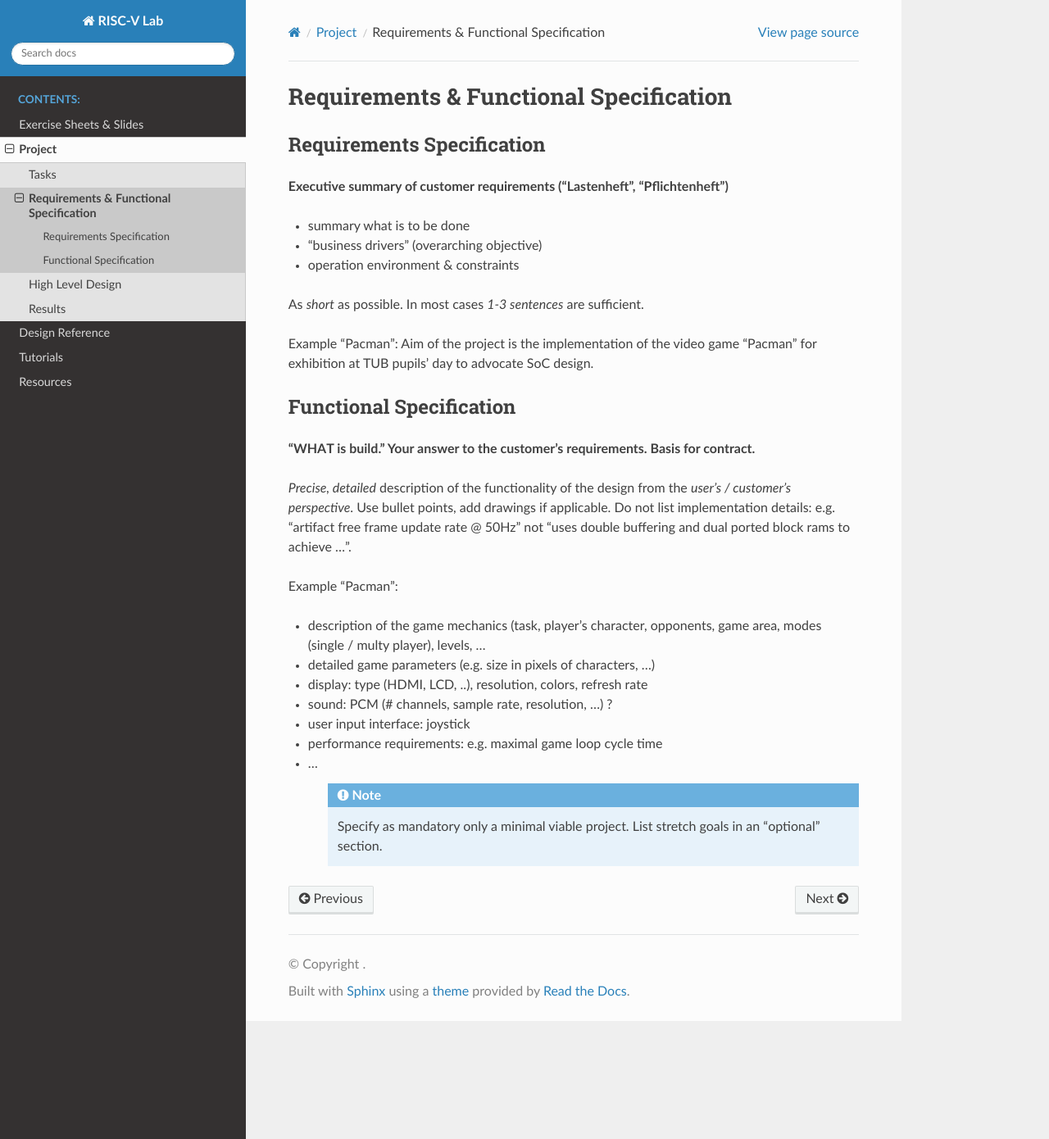
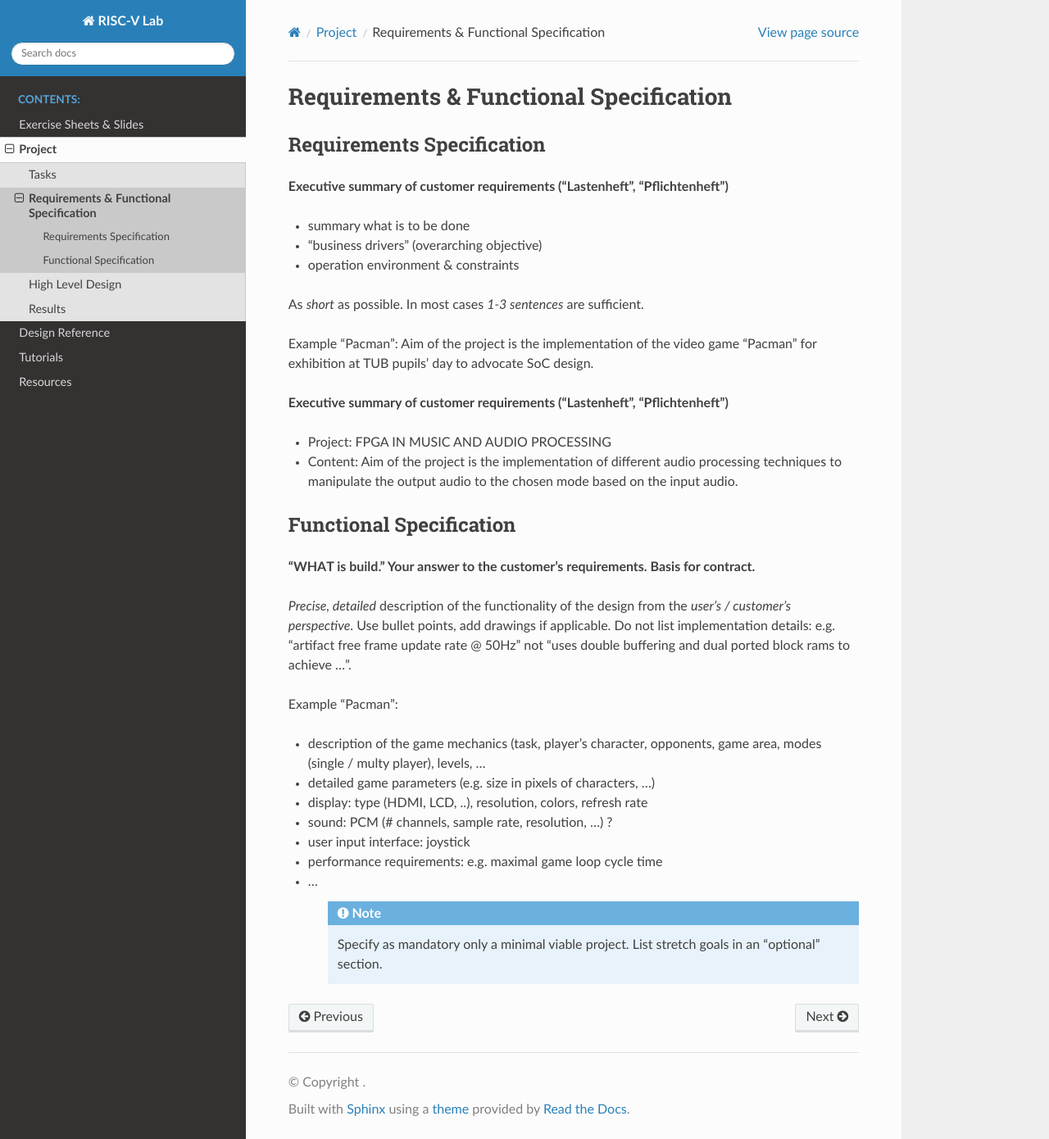
Before and after one commit to hejiepn/massive_parallel_fir_filter, a Sphinx documentation site: the page built from docs/project/specification.rst, in a window 1280 px wide and 1390 px high. Shown: the whole window at 82% size. Built offline with Sphinx 7.4.7 and the Read the Docs theme 2.0.0, drawn with Linux system fonts in a browser that asks for light colours.

Commit message:
Update specification.rst

```diff
--- a/docs/project/specification.rst
+++ b/docs/project/specification.rst
@@ -13,6 +13,11 @@ Requirements Specification
 As *short* as possible. In most cases *1-3 sentences* are sufficient.
 
 Example "Pacman": Aim of the project is the implementation of the video game "Pacman" for exhibition at TUB pupils' day to advocate SoC design.
+
+**Executive summary of customer requirements ("Lastenheft", "Pflichtenheft")**
+
+* Project: FPGA IN MUSIC AND AUDIO PROCESSING
+* Content: Aim of the project is the implementation of different audio processing techniques to manipulate the output audio to the chosen mode based on the input audio.
 
 Functional Specification
 ------------------------
```
